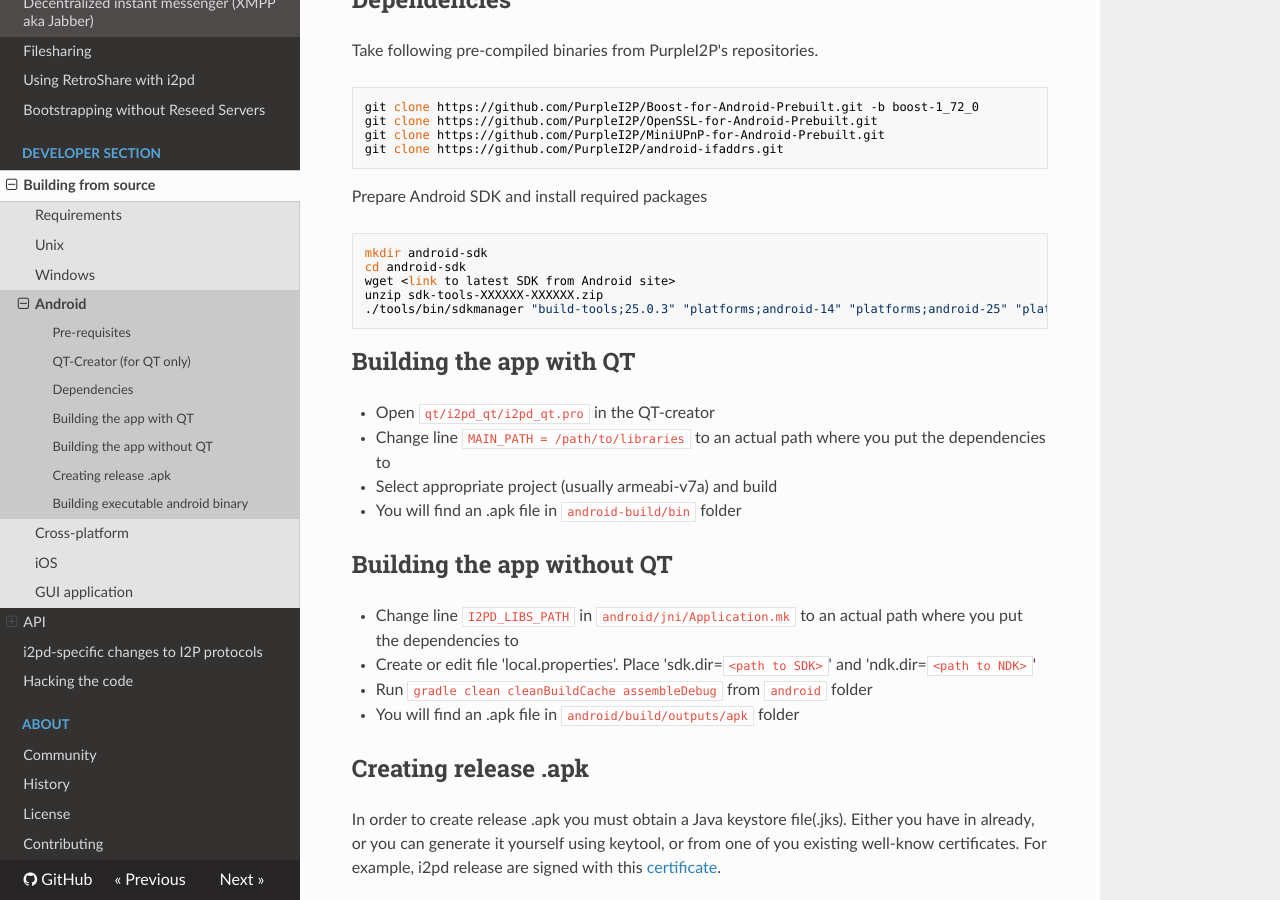
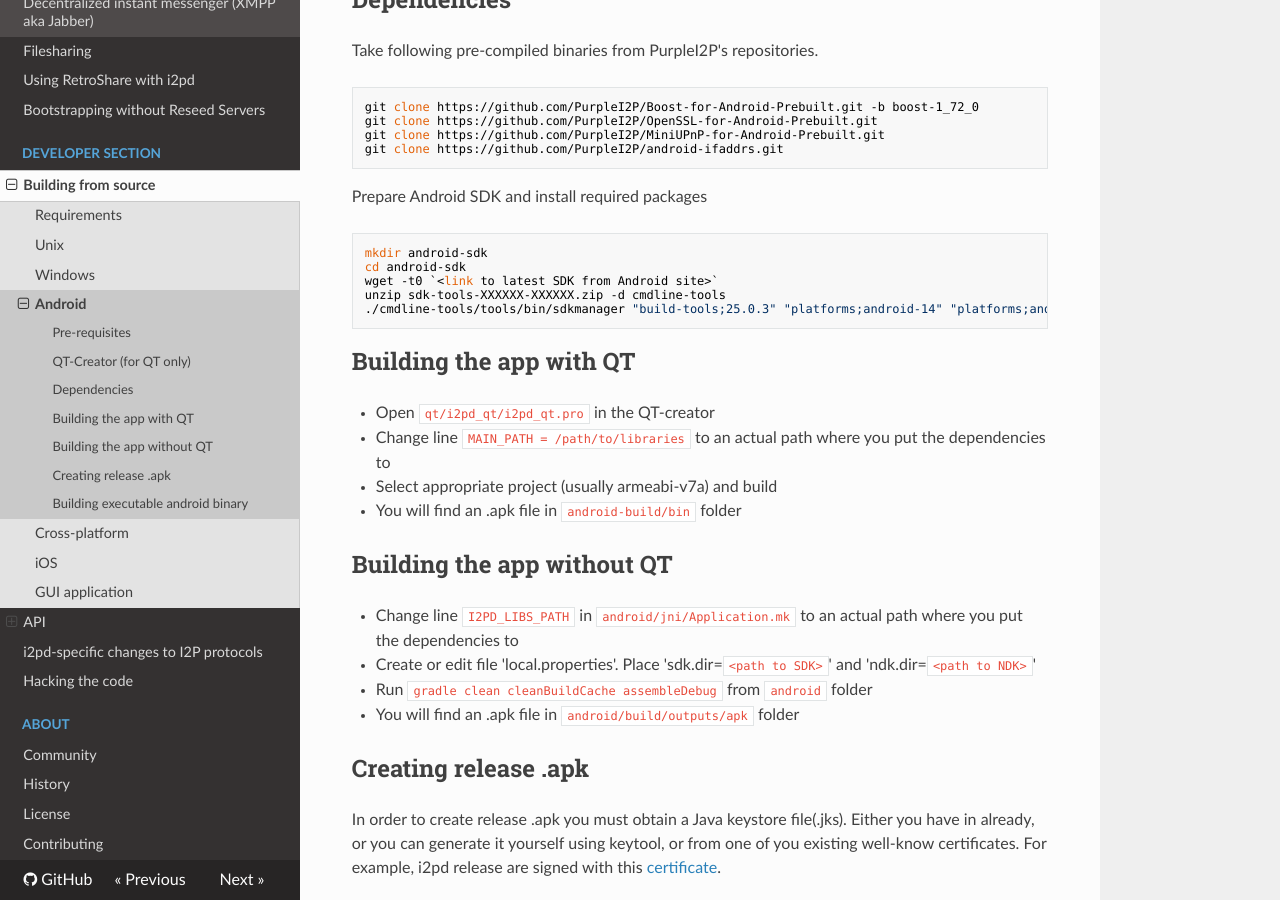
Before and after one commit to PurpleI2P/i2pd_docs_en, an MkDocs documentation site: the page built from docs/devs/building/android.md, in a window 1280 px wide and 900 px high, scrolled down 649 px. Built offline with MkDocs 1.6.1, drawn with Linux system fonts in a browser that asks for light colours; nearby versions of some CDN libraries; old or Windows-style settings are respelled for this version of MkDocs.

Commit message:
closes https://github.com/PurpleI2P/i2pd/issues/1541 together with https://github.com/PurpleI2P/i2pd/pull/1542

```diff
--- a/docs/devs/building/android.md
+++ b/docs/devs/building/android.md
@@ -37,9 +37,9 @@ Prepare Android SDK and install required packages
 
 	mkdir android-sdk
 	cd android-sdk
-	wget <link to latest SDK from Android site>
-	unzip sdk-tools-XXXXXX-XXXXXX.zip
-	./tools/bin/sdkmanager "build-tools;25.0.3" "platforms;android-14" "platforms;android-25" "platform-tools"
+	wget -t0 `<link to latest SDK from Android site>`
+	unzip sdk-tools-XXXXXX-XXXXXX.zip -d cmdline-tools
+	./cmdline-tools/tools/bin/sdkmanager "build-tools;25.0.3" "platforms;android-14" "platforms;android-25" "platform-tools"
 
 Building the app with QT
 ------------------------
```
